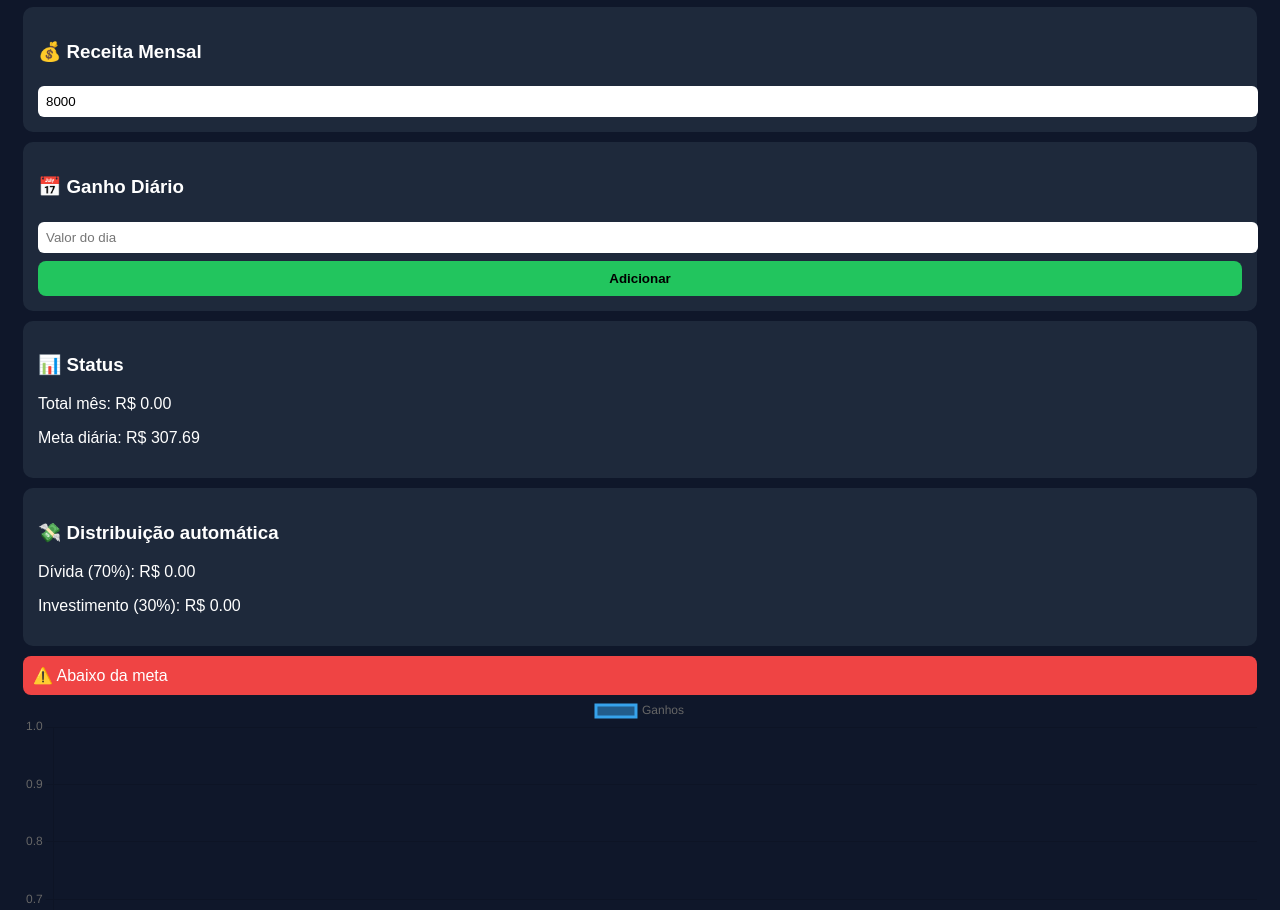
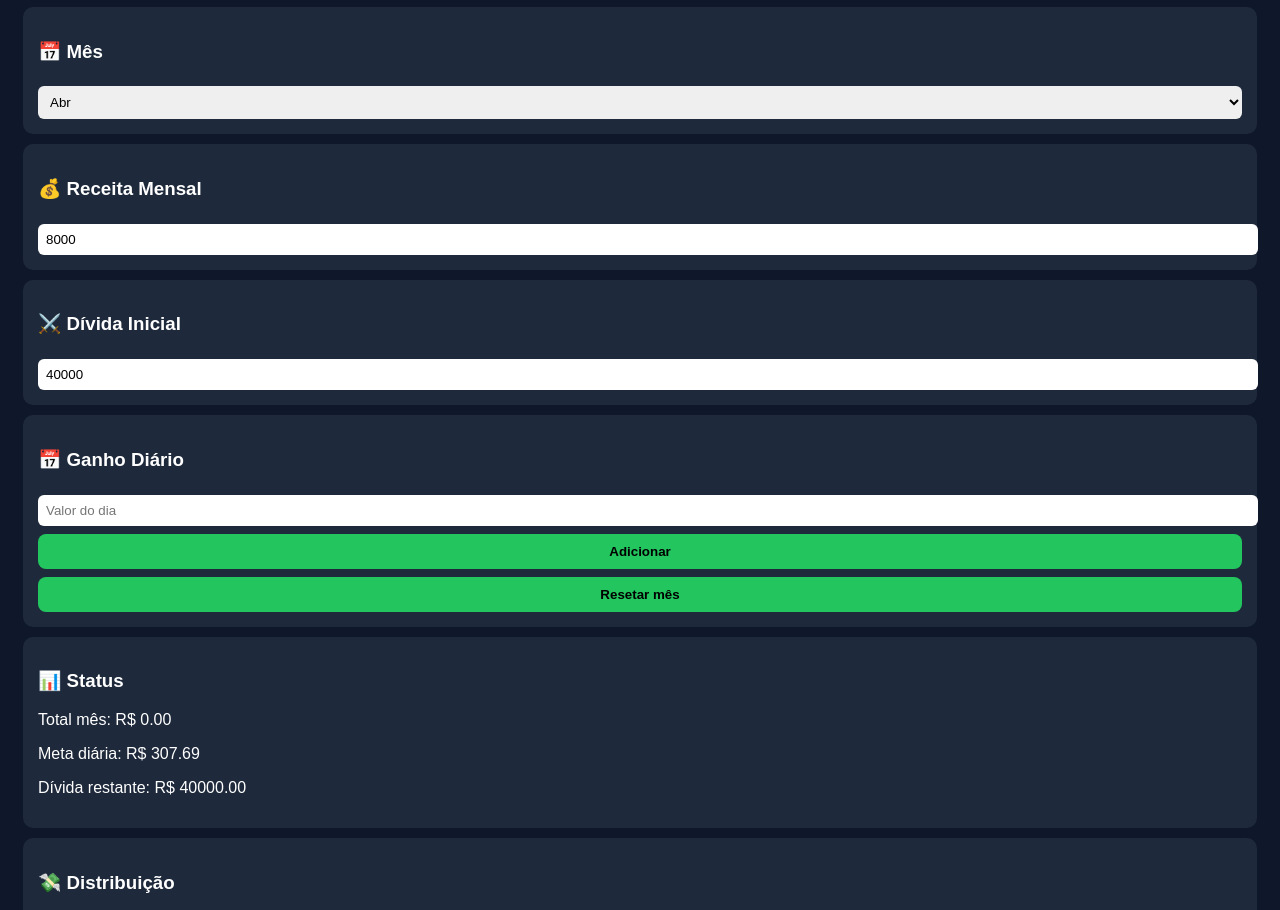
Before and after one commit to Marcosrobertdb/app-financeiro, a plain HTML site: page index.html in a window 1280 px wide. Shown: the part 97-1007 px from the top of the page. Drawn offline with nearby package versions, Linux system fonts and the light colour scheme.

Commit message:
Update index.html

```diff
--- a/index.html
+++ b/index.html
@@ -4,14 +4,14 @@
 <head>
 <meta charset="UTF-8">
 <meta name="viewport" content="width=device-width, initial-scale=1.0">
-<title>App Financeiro PRO</title>
+<title>App Financeiro V2</title>
 <script src="https://cdn.jsdelivr.net/npm/chart.js"></script>
 
 <style>
 body{font-family:Arial;background:#0f172a;color:#fff;padding:15px}
 h1{text-align:center}
 .card{background:#1e293b;padding:15px;border-radius:10px;margin-bottom:10px}
-input{width:100%;padding:8px;margin-top:5px;border-radius:6px;border:none}
+input,select{width:100%;padding:8px;margin-top:5px;border-radius:6px;border:none}
 button{margin-top:8px;padding:10px;width:100%;border:none;border-radius:8px;background:#22c55e;color:#000;font-weight:bold}
 .alert{padding:10px;margin-top:10px;border-radius:8px;display:none}
 </style>
@@ -20,7 +20,12 @@ button{margin-top:8px;padding:10px;width:100%;border:none;border-radius:8px;back
 
 <body>
 
-<h1>📱 App Financeiro PRO</h1>
+<h1>📱 App Financeiro V2</h1>
+
+<div class="card">
+<h3>📅 Mês</h3>
+<select id="mes"></select>
+</div>
 
 <div class="card">
 <h3>💰 Receita Mensal</h3>
@@ -28,19 +33,26 @@ button{margin-top:8px;padding:10px;width:100%;border:none;border-radius:8px;back
 </div>
 
 <div class="card">
+<h3>⚔️ Dívida Inicial</h3>
+<input id="dividaInicial" type="number" value="40000">
+</div>
+
+<div class="card">
 <h3>📅 Ganho Diário</h3>
 <input id="ganho" type="number" placeholder="Valor do dia">
 <button onclick="addGanho()">Adicionar</button>
+<button onclick="resetMes()">Resetar mês</button>
 </div>
 
 <div class="card">
 <h3>📊 Status</h3>
 <p>Total mês: R$ <span id="total">0</span></p>
 <p>Meta diária: R$ <span id="meta">0</span></p>
+<p>Dívida restante: R$ <span id="dividaRestante">0</span></p>
 </div>
 
 <div class="card">
-<h3>💸 Distribuição automática</h3>
+<h3>💸 Distribuição</h3>
 <p>Dívida (70%): R$ <span id="dividaPago">0</span></p>
 <p>Investimento (30%): R$ <span id="invest">0</span></p>
 </div>
@@ -50,80 +62,113 @@ button{margin-top:8px;padding:10px;width:100%;border:none;border-radius:8px;back
 <canvas id="grafico"></canvas>
 
 <script>
-let dados = JSON.parse(localStorage.getItem('dados')) || [];
+const meses = ["Jan","Fev","Mar","Abr","Mai","Jun","Jul","Ago","Set","Out","Nov","Dez"];
+let dados = JSON.parse(localStorage.getItem('dadosV2')) || {};
+let mesAtual = new Date().getMonth();
+
+function init(){
+ let select = document.getElementById('mes');
+ meses.forEach((m,i)=>{
+  let opt = document.createElement('option');
+  opt.value=i;
+  opt.innerText=m;
+  if(i===mesAtual) opt.selected=true;
+  select.appendChild(opt);
+ });
+
+ select.onchange = ()=>{
+  mesAtual = select.value;
+  atualizar();
+ };
+
+ atualizar();
+}
 
 function salvar(){
- localStorage.setItem('dados', JSON.stringify(dados));
+ localStorage.setItem('dadosV2', JSON.stringify(dados));
 }
 
-function metaDia(){
- let receita = Number(document.getElementById('receita').value);
- let meta = receita / 26;
- document.getElementById('meta').innerText = meta.toFixed(2);
- return meta;
+function getDadosMes(){
+ if(!dados[mesAtual]) dados[mesAtual]=[];
+ return dados[mesAtual];
 }
 
 function addGanho(){
  let valor = Number(document.getElementById('ganho').value);
  if(!valor) return;
 
- dados.push(valor);
+ let lista = getDadosMes();
+ lista.push(valor);
  salvar();
 
- document.getElementById('ganho').value = '';
+ document.getElementById('ganho').value='';
  atualizar();
 }
 
+function resetMes(){
+ dados[mesAtual] = [];
+ salvar();
+ atualizar();
+}
+
+function metaDia(){
+ let receita = Number(document.getElementById('receita').value);
+ let meta = receita/26;
+ document.getElementById('meta').innerText = meta.toFixed(2);
+ return meta;
+}
+
 function atualizar(){
- let total = dados.reduce((a,b)=>a+b,0);
+ let lista = getDadosMes();
+ let total = lista.reduce((a,b)=>a+b,0);
+
  document.getElementById('total').innerText = total.toFixed(2);
 
  let meta = metaDia();
- let media = dados.length ? total / dados.length : 0;
+ let media = lista.length ? total/lista.length : 0;
 
  let alerta = document.getElementById('alerta');
 
  if(media < meta){
-  alerta.style.display = 'block';
-  alerta.style.background = '#ef4444';
-  alerta.innerText = '⚠️ Abaixo da meta';
+  alerta.style.display='block';
+  alerta.style.background='#ef4444';
+  alerta.innerText='⚠️ Abaixo da meta';
  } else {
-  alerta.style.display = 'block';
-  alerta.style.background = '#22c55e';
-  alerta.innerText = '✅ Acima da meta';
+  alerta.style.display='block';
+  alerta.style.background='#22c55e';
+  alerta.innerText='✅ Acima da meta';
  }
 
- // divisão automática
- let divida = total * 0.7;
+ let dividaInicial = Number(document.getElementById('dividaInicial').value);
+
+ let pago = total * 0.7;
  let invest = total * 0.3;
 
- document.getElementById('dividaPago').innerText = divida.toFixed(2);
+ let restante = dividaInicial - pago;
+ if(restante < 0) restante = 0;
+
+ document.getElementById('dividaPago').innerText = pago.toFixed(2);
  document.getElementById('invest').innerText = invest.toFixed(2);
+ document.getElementById('dividaRestante').innerText = restante.toFixed(2);
 
- grafico();
+ grafico(lista);
 }
 
 let chart;
 
-function grafico(){
+function grafico(lista){
  if(chart) chart.destroy();
 
  chart = new Chart(document.getElementById('grafico'),{
   type:'line',
   data:{
-   labels: dados.map((_,i)=>'Dia '+(i+1)),
-   datasets:[
-    {
-     label:'Ganhos',
-     data:dados
-    }
-   ]
+   labels: lista.map((_,i)=>'Dia '+(i+1)),
+   datasets:[{label:'Ganhos',data:lista}]
   }
  });
 }
 
-metaDia();
-atualizar();
+init();
 </script>
 
 </body>
```
